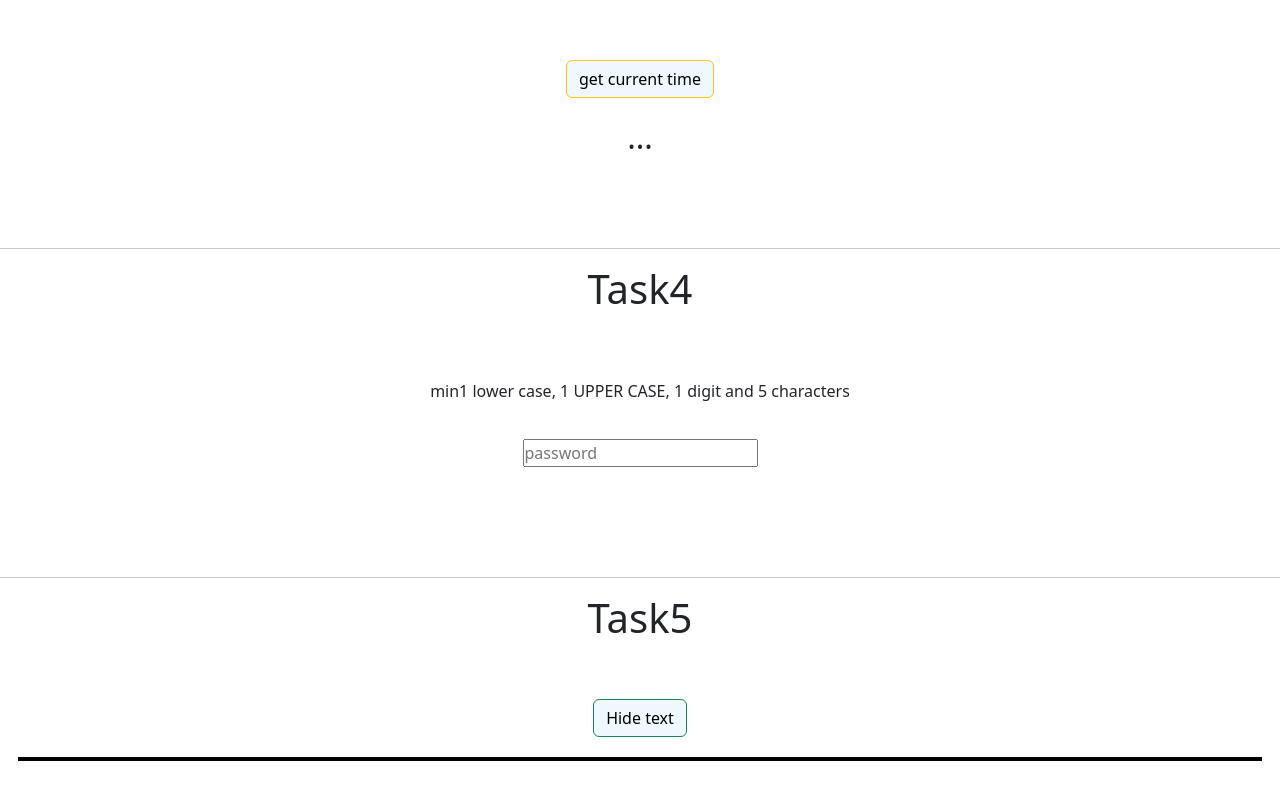
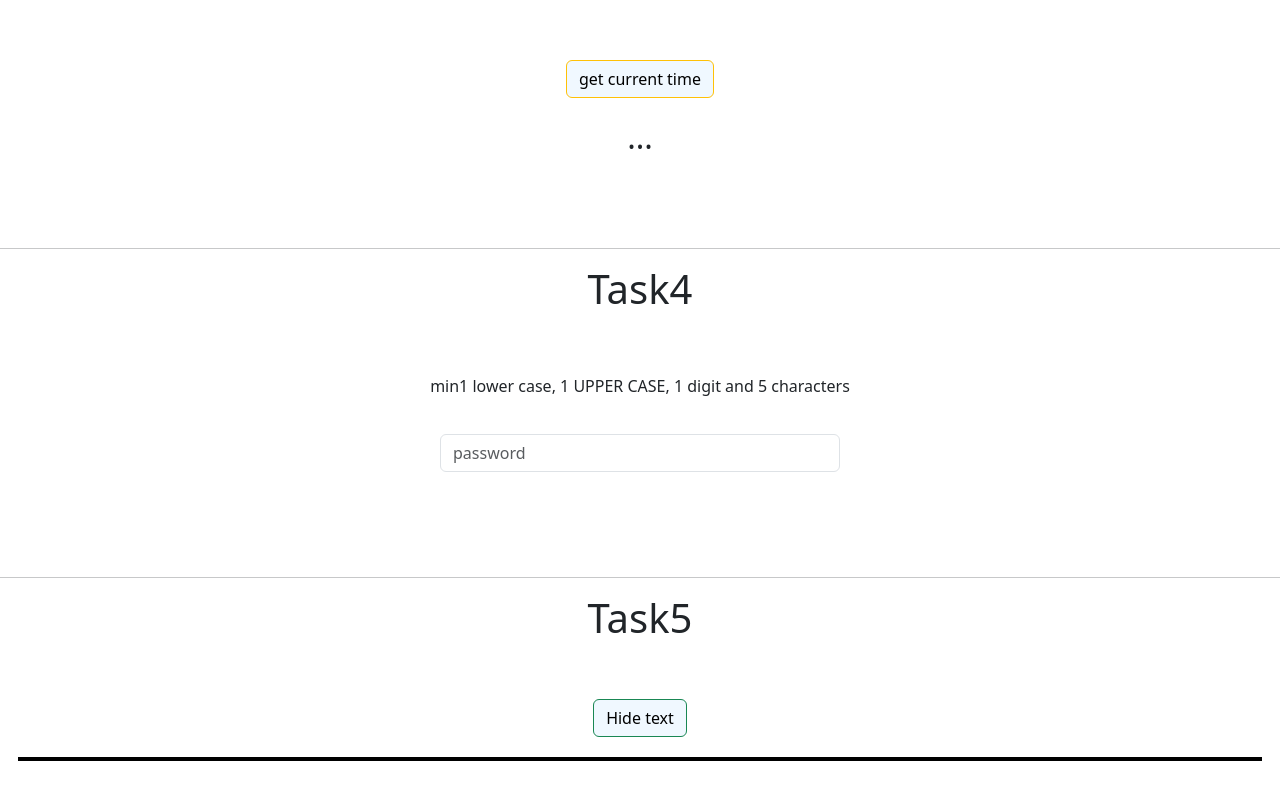
Before and after one commit to Me4hdiyeva/js-task7, a plain HTML site: page index.html in a window 1280 px wide. Shown: the part 898-1698 px from the top of the page. Drawn offline with nearby package versions, Linux system fonts and the light colour scheme.

Commit message:
new code

```diff
--- a/index.html
+++ b/index.html
@@ -38,7 +38,9 @@
     <h1>Task4</h1>
     <section class="password">
         <p>min1 lower case, 1 UPPER CASE, 1 digit and 5 characters</p>
-        <input id="pass" type="text" placeholder="password">
+        <input style="width: 400px;" id="pass" type="text" class="form-control" placeholder="password" aria-label="Username" aria-describedby="basic-addon1">
+
+
         <p id="message"></p>
     </section>
 
--- a/script.js
+++ b/script.js
@@ -57,6 +57,7 @@ passwordInput.addEventListener("keyup", function() {
     if (isValid) {
         messageElement.textContent = "Strong password";
         messageElement.style.color = "green";
+
     } else {
         messageElement.textContent = "Weak password";
         messageElement.style.color = "red";
```
